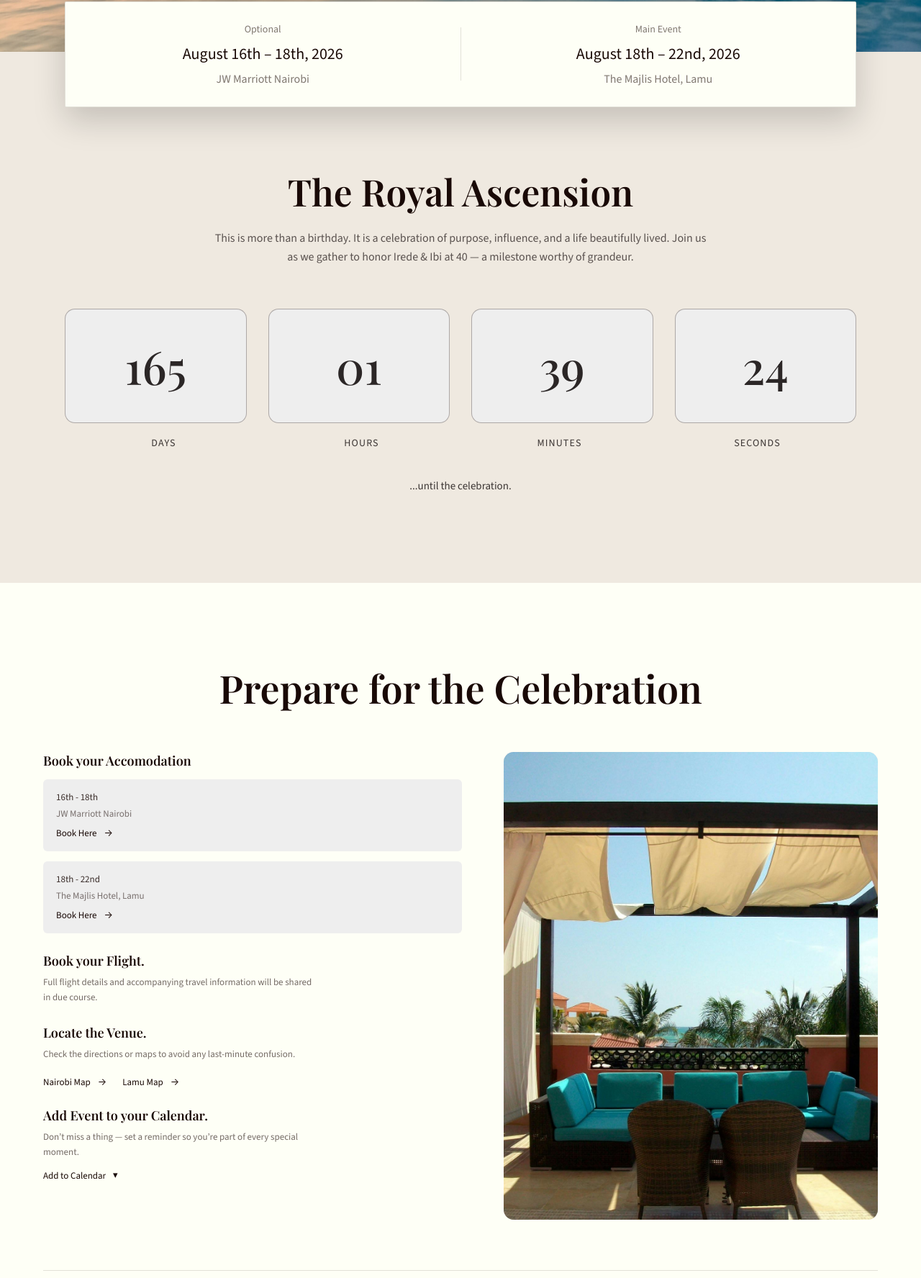
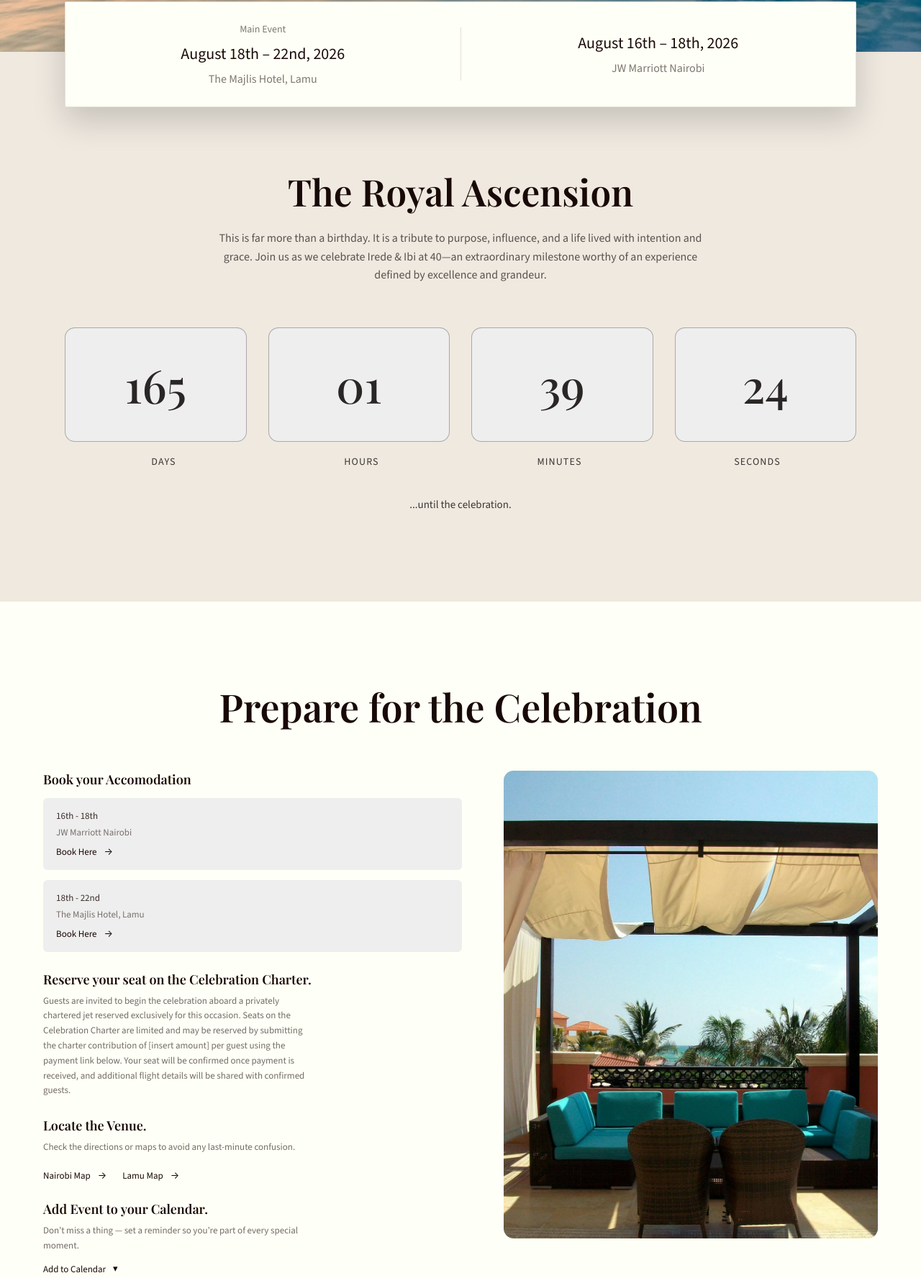
Before and after one commit to abcancode/irede-ibi-40, a plain HTML site: page index.html in a window 1280 px wide. Shown: the part 813-2589 px from the top of the page at 72% size. Drawn offline with nearby package versions, Linux system fonts and the light colour scheme.

Commit message:
update added

```diff
--- a/index.html
+++ b/index.html
@@ -90,17 +90,16 @@
       <div class="countdown-overlap" aria-label="Event dates overview">
         <div class="overlap-card">
           <div class="overlap-item">
-            <div class="overlap-kicker">Optional</div>
-            <div class="overlap-date">August 16th – 18th, 2026</div>
-            <div class="overlap-meta">JW Marriott Nairobi</div>
+            <div class="overlap-kicker">Main Event</div>
+            <div class="overlap-date">August 18th – 22nd, 2026</div>
+            <div class="overlap-meta">The Majlis Hotel, Lamu</div>
           </div>
 
           <div class="overlap-divider" aria-hidden="true"></div>
 
           <div class="overlap-item">
-            <div class="overlap-kicker">Main Event</div>
-            <div class="overlap-date">August 18th – 22nd, 2026</div>
-            <div class="overlap-meta">The Majlis Hotel, Lamu</div>
+            <div class="overlap-date">August 16th – 18th, 2026</div>
+            <div class="overlap-meta">JW Marriott Nairobi</div>
           </div>
         </div>
       </div>
@@ -109,9 +108,10 @@
         <h2 class="countdown-title">The Royal Ascension</h2>
 
         <p class="countdown-description">
-          This is more than a birthday. It is a celebration of purpose,
-          influence, and a life beautifully lived. Join us as we gather to honor
-          Irede & Ibi at 40 — a milestone worthy of grandeur.
+          This is far more than a birthday. It is a tribute to purpose,
+          influence, and a life lived with intention and grace. Join us as we
+          celebrate Irede & Ibi at 40—an extraordinary milestone worthy of an
+          experience defined by excellence and grandeur.
         </p>
 
         <div class="countdown-grid">
@@ -190,10 +190,17 @@
             </div>
 
             <div class="prep-block">
-              <h4 class="prep-q">Book your Flight.</h4>
+              <h4 class="prep-q">
+                Reserve your seat on the Celebration Charter.
+              </h4>
               <p class="prep-a">
-                Full flight details and accompanying travel information will be
-                shared in due course.
+                Guests are invited to begin the celebration aboard a privately
+                chartered jet reserved exclusively for this occasion. Seats on
+                the Celebration Charter are limited and may be reserved by
+                submitting the charter contribution of [insert amount] per guest
+                using the payment link below. Your seat will be confirmed once
+                payment is received, and additional flight details will be
+                shared with confirmed guests.
               </p>
             </div>
 
@@ -725,7 +732,6 @@
               alt="Resort poolside view"
               loading="lazy"
             />
-            <figcaption class="gallery-cap">Poolside Calm</figcaption>
           </figure>
 
           <figure class="gallery-item" data-full="./assets/gallery-2.jpg">
@@ -734,7 +740,6 @@
               alt="Stone courtyard and water feature"
               loading="lazy"
             />
-            <figcaption class="gallery-cap">Courtyard Escape</figcaption>
           </figure>
 
           <figure class="gallery-item" data-full="./assets/gallery-3.jpg">
@@ -743,7 +748,6 @@
               alt="Outdoor lounge dining space"
               loading="lazy"
             />
-            <figcaption class="gallery-cap">Open-Air Lounge</figcaption>
           </figure>
 
           <figure class="gallery-item" data-full="./assets/gallery-4.jpg">
@@ -752,7 +756,6 @@
               alt="Ocean view at golden hour"
               loading="lazy"
             />
-            <figcaption class="gallery-cap">Ocean Breeze</figcaption>
           </figure>
 
           <figure class="gallery-item" data-full="./assets/gallery-5.jpg">
@@ -761,7 +764,6 @@
               alt="Sunset sail on the water"
               loading="lazy"
             />
-            <figcaption class="gallery-cap">Sunset Sail</figcaption>
           </figure>
 
           <figure class="gallery-item" data-full="./assets/gallery-6.jpg">
@@ -770,7 +772,6 @@
               alt="Beach view and boats"
               loading="lazy"
             />
-            <figcaption class="gallery-cap">Island Horizon</figcaption>
           </figure>
         </div>
       </div>
```
